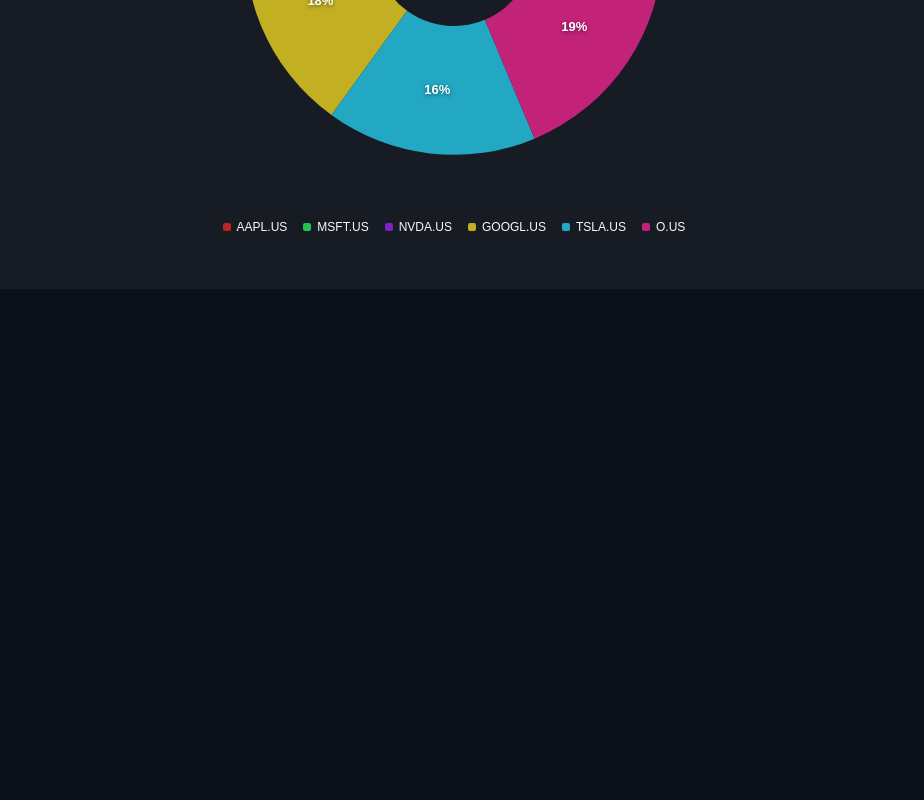
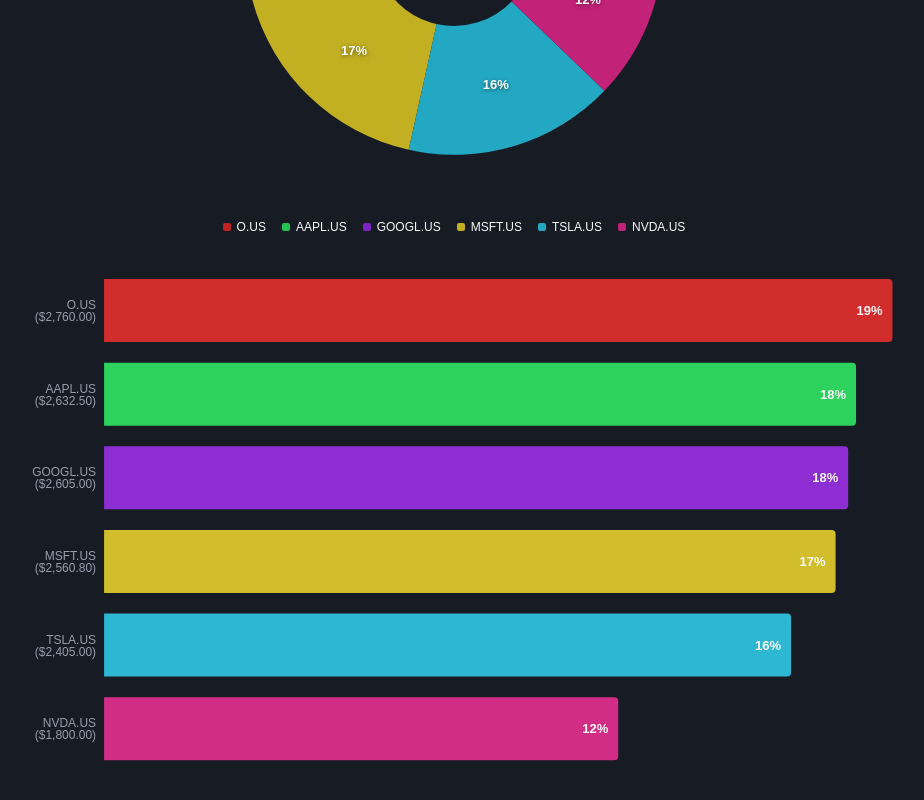
Before and after one commit to zgrybus/stock-sheet, a React (Vite) app in the folder themes/stock-sheet/: page /wallet/structure in a window 1280 px wide. Shown: the part 1146-1946 px from the top of the page, without its empty margins (314-1238 px from the left). Before the commit the page ends 1467 px from the top, so only its background shows below. Built offline with nearby package versions, Linux system fonts and the light colour scheme.

Commit message:
Added bar chart

```diff
--- /dev/null
+++ b/themes/stock-sheet/src/features/wallet-structure/wallet-structure-bar-chart/wallet-structure-bar-chart.tsx
@@ -0,0 +1,127 @@
+import { useMemo } from "react";
+import {
+  Bar,
+  BarChart,
+  Cell,
+  LabelList,
+  Tooltip,
+  XAxis,
+  YAxis,
+} from "recharts";
+import { ChartContainer, ChartTooltipContent } from "@/components/ui/chart";
+import type { ChartConfig } from "@/components/ui/chart";
+import { numberFormatUtil } from "@/features/number-utils/number-format-util/number-format-util";
+
+const chartConfig = {
+  totalPrice: {
+    label: "Wartość",
+    color: "hsl(var(--primary))",
+  },
+} satisfies ChartConfig;
+
+type Stock = {
+  name: string;
+  totalPrice: number;
+};
+
+type WalletBarChartProps = {
+  currency: string;
+  stocks: Array<Stock>;
+};
+
+export function WalletStructureBarChart({
+  currency,
+  stocks,
+}: WalletBarChartProps) {
+  const totalValue = useMemo(
+    () => stocks.reduce((acc, stock) => acc + stock.totalPrice, 0),
+    [stocks]
+  );
+
+  const data = useMemo(() => {
+    return stocks.map((stock, index) => {
+      const percentVal =
+        totalValue > 0 ? (stock.totalPrice / totalValue) * 100 : 0;
+
+      const price = numberFormatUtil({
+        style: "currency",
+        currency,
+      }).format(Number(stock.totalPrice));
+
+      const percentage = numberFormatUtil({
+        style: "percent",
+      }).format(totalValue > 0 ? Number(stock.totalPrice) / totalValue : 0);
+
+      const hue = (index * 137.5) % 360;
+      const color = `hsl(${hue}, 65%, 50%)`;
+
+      return {
+        ...stock,
+        price,
+        percentage,
+        color,
+        percentVal,
+      };
+    });
+  }, [stocks, totalValue, currency]);
+
+  return (
+    <ChartContainer config={chartConfig}>
+      <BarChart
+        data={data}
+        layout="vertical"
+        barCategoryGap={10}
+        // margin={{ right: 40 }}
+      >
+        <XAxis type="number" hide />
+        <YAxis
+          dataKey="name"
+          type="category"
+          tickLine={false}
+          axisLine={false}
+          fontSize={12}
+          width={100}
+          fontWeight={500}
+          tickFormatter={(value) => {
+            const item = data.find((d) => d.name === value);
+            return item ? `${item.name} (${item.price})` : value;
+          }}
+        />
+        <Tooltip
+          content={
+            <ChartTooltipContent
+              hideLabel
+              formatter={(_value, _name, item) => {
+                return (
+                  <div className="flex items-center gap-2">
+                    <div
+                      className="size-3 rounded-xs"
+                      style={{ backgroundColor: item.payload.color }}
+                    />
+                    <span className="font-medium">
+                      <strong>{item.payload.name}</strong> ({" "}
+                      {item.payload.price} ) {item.payload.percentage}
+                    </span>
+                  </div>
+                );
+              }}
+            />
+          }
+        />
+        <Bar dataKey="totalPrice" radius={[0, 4, 4, 0]}>
+          <LabelList
+            dataKey="percentage"
+            position="insideRight"
+            fontSize={13}
+            fontWeight="bold"
+            className="fill-foreground"
+            offset={10}
+          />
+          {data.map((entry) => (
+            <Cell key={entry.name} fill={entry.color} />
+          ))}
+        </Bar>
+      </BarChart>
+    </ChartContainer>
+  );
+}
--- a/themes/stock-sheet/src/routes/wallet/structure/index.tsx
+++ b/themes/stock-sheet/src/routes/wallet/structure/index.tsx
@@ -3,13 +3,26 @@ import { Badge } from "@/components/ui/badge";
 import { Separator } from "@/components/ui/separator";
 import { WalletStructureTable } from "@/features/wallet-structure/wallet-structure-table/wallet-structure-table";
 import { WalletStructurePieChart } from "@/features/wallet-structure/wallet-structure-pie-chart/wallet-structure-pie-chart";
+import { WalletStructureBarChart } from "@/features/wallet-structure/wallet-structure-bar-chart/wallet-structure-bar-chart";
 
 export const stocks = [
+  {
+    name: "O.US",
+    volumes: 50,
+    averagePrice: 55.2,
+    totalPrice: 2760.0,
+  },
   {
     name: "AAPL.US",
     volumes: 15,
     averagePrice: 175.5,
     totalPrice: 2632.5,
+  },
+  {
+    name: "GOOGL.US",
+    volumes: 20,
+    averagePrice: 130.25,
+    totalPrice: 2605.0,
   },
   {
     name: "MSFT.US",
@@ -18,28 +31,16 @@ export const stocks = [
     totalPrice: 2560.8,
   },
   {
-    name: "NVDA.US",
-    volumes: 4,
-    averagePrice: 450.0,
-    totalPrice: 1800.0,
-  },
-  {
-    name: "GOOGL.US",
-    volumes: 20,
-    averagePrice: 130.25,
-    totalPrice: 2605.0,
-  },
-  {
     name: "TSLA.US",
     volumes: 10,
     averagePrice: 240.5,
     totalPrice: 2405.0,
   },
   {
-    name: "O.US",
-    volumes: 50,
-    averagePrice: 55.2,
-    totalPrice: 2760.0,
+    name: "NVDA.US",
+    volumes: 4,
+    averagePrice: 450.0,
+    totalPrice: 1800.0,
   },
 ];
 
@@ -87,6 +88,7 @@ function Index() {
           całkowitej wartości Twoich inwestycji.
         </p>
         <WalletStructurePieChart stocks={stocks} currency="USD" />
+        <WalletStructureBarChart stocks={stocks} currency="USD" />
       </section>
     </div>
   );
```
Also changed, not shown: themes/stock-sheet/src/features/wallet-structure/wallet-structure-pie-chart/wallet-structure-pie-chart.tsx (+0 -34 lines).
